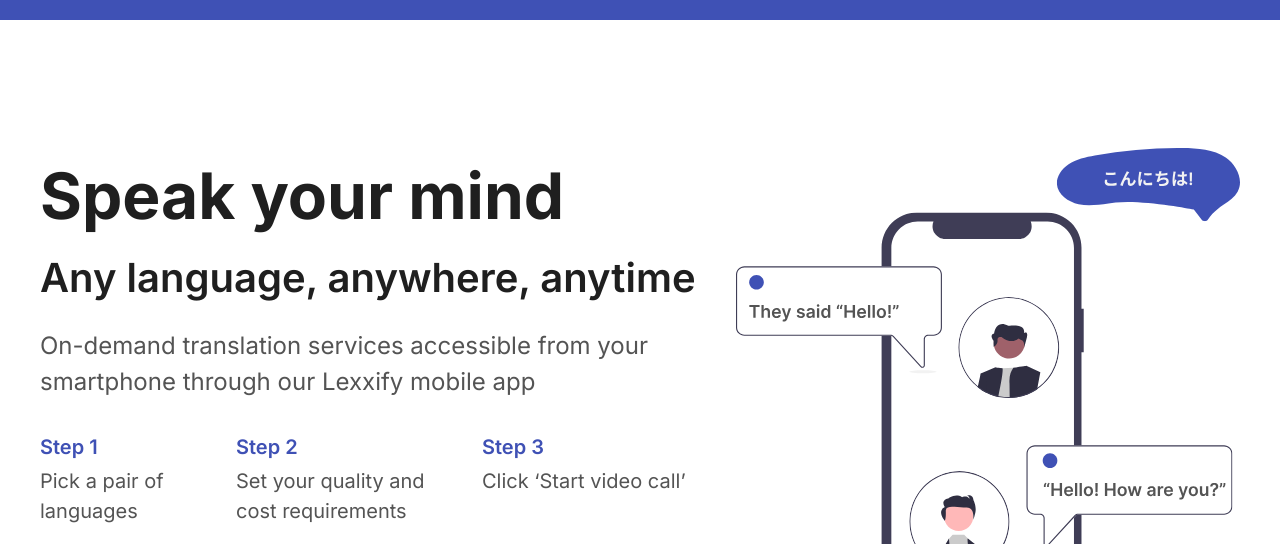
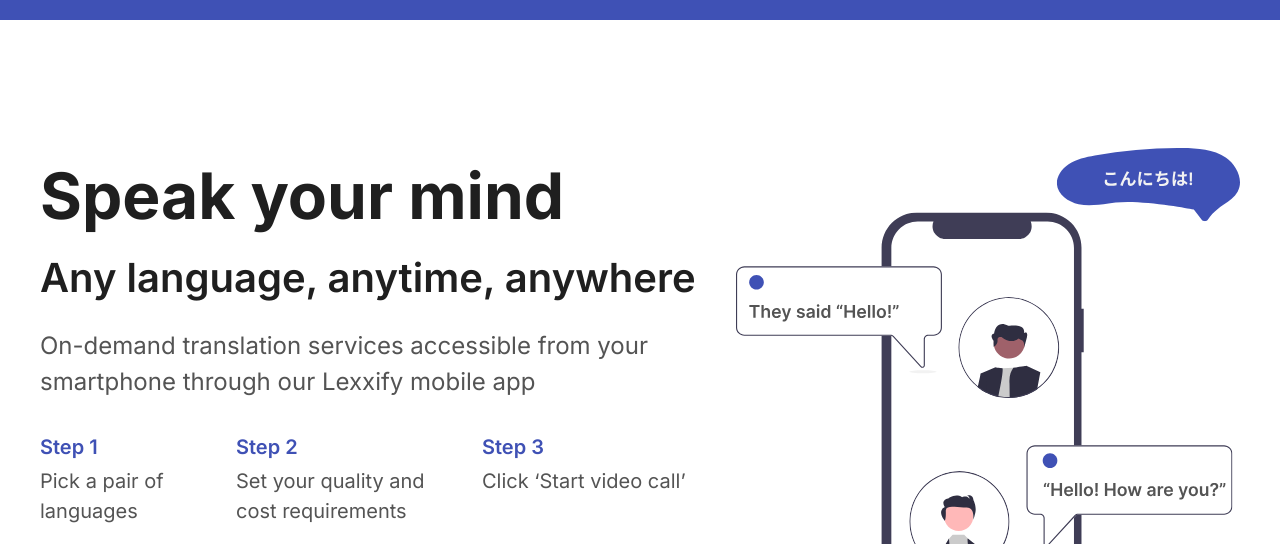
Before and after one commit to everlexx/lexxify.com, a website: page src/public/index.html in a window 1280 px wide. Shown: the top 544 px of the page. Drawn offline with Linux system fonts and the light colour scheme.

Commit message:
refactor: update tagline

```diff
--- a/src/public/index.html
+++ b/src/public/index.html
@@ -61,7 +61,7 @@
 
 				<h1 class="text-[32px] mt-6 lg:text-[64px] lg:mt-32 font-bold text-text-primary">Speak your mind</h1>
 				<h2 class="text-[20px] mt-2 lg:text-[40px] lg:mt-1 font-semibold text-text-primary">
-					Any language, anywhere, anytime
+					Any language, anytime, anywhere
 				</h2>
 				<p class="text-[18px] mt-3 lg:text-[24px] lg:mt-5 text-text-secondary">
 					On-demand translation services accessible from your smartphone through our Lexxify mobile app
```
